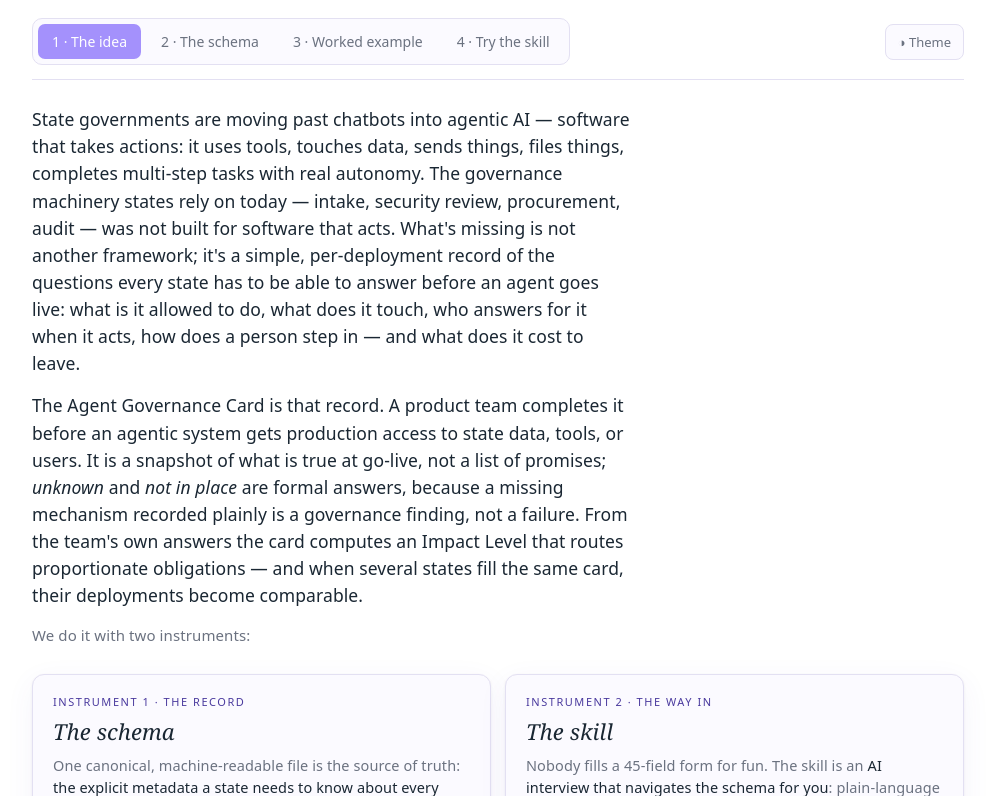
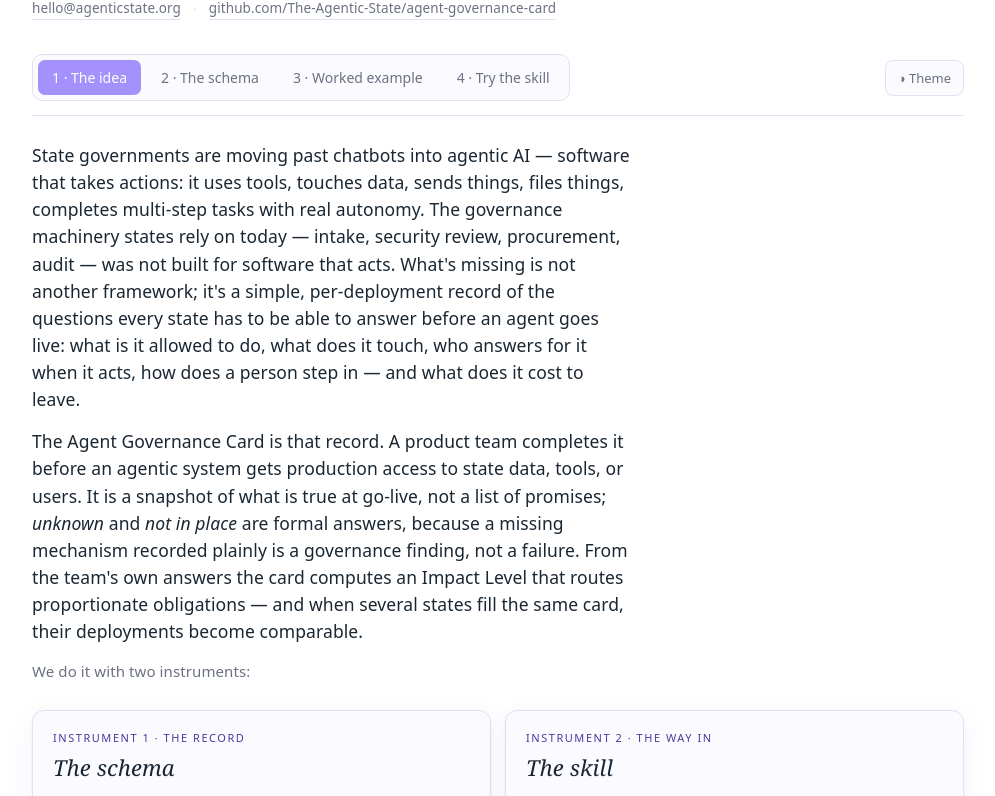
Before and after one commit to The-Agentic-State/agent-governance-card, a plain HTML site: page index.html in a window 1280 px wide. Shown: the part 137-933 px from the top of the page, without its empty margins (142-1137 px from the left). Drawn offline with Linux system fonts and the light colour scheme.

Commit message:
Add contact email and repo link under the page title
The header sits above the tab bar, so a muted line under the <h1> is
visible on all four tabs: a mailto: link and a link to the repo.

```diff
--- a/index.html
+++ b/index.html
@@ -75,6 +75,11 @@
            font-weight:400;margin:0 0 10px;}
   h1.title{font-family:var(--serif);font-style:italic;font-weight:300;
            font-size:clamp(30px,5vw,46px);line-height:1.1;margin:0;text-wrap:balance;}
+  .top .meta{display:flex;flex-wrap:wrap;align-items:center;gap:8px 12px;
+             margin:14px 0 0;font-size:13.5px;color:var(--muted);}
+  .top .meta a{color:var(--muted);text-decoration:none;border-bottom:1px solid var(--line);}
+  .top .meta a:hover{color:var(--accent-ink);border-bottom-color:var(--accent-3);}
+  .top .meta .sep{color:var(--line);}
 
   .bar{display:flex;flex-wrap:wrap;gap:14px;align-items:center;justify-content:space-between;
        position:sticky;top:0;z-index:5;background:var(--bg);padding:14px 0;
@@ -327,6 +332,11 @@
   <header class="top">
     <p class="eyebrow">The Agentic State × Center for Civic Futures</p>
     <h1 class="title">The Agent Governance Card</h1>
+    <p class="meta">
+      <a href="mailto:hello@agenticstate.org">hello@agenticstate.org</a>
+      <span class="sep" aria-hidden="true">·</span>
+      <a href="https://github.com/The-Agentic-State/agent-governance-card">github.com/The-Agentic-State/agent-governance-card</a>
+    </p>
   </header>
 
   <nav class="bar">
```
